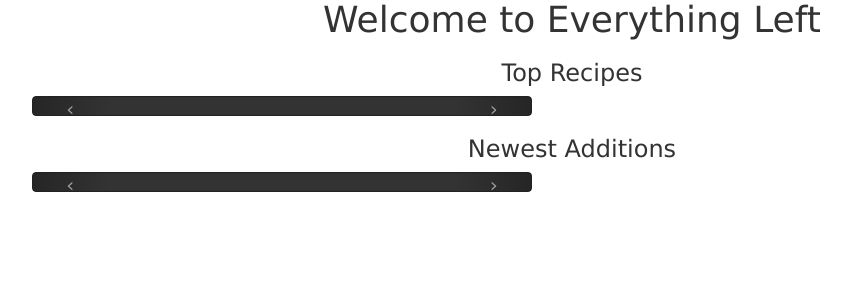
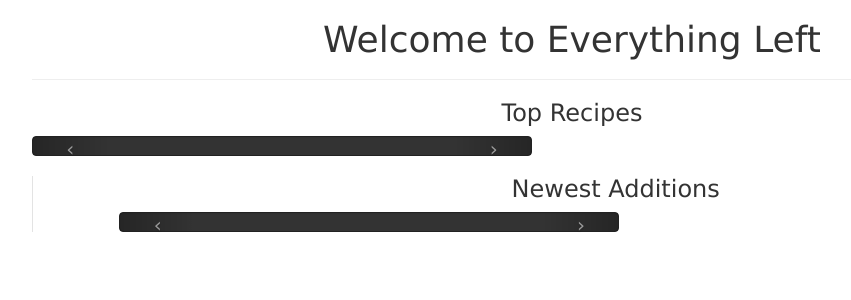
Before and after one commit to JLangowitz/EverythingLeft, a Node server app: page / in a window 1280 px wide. Shown: the part 190-490 px from the top of the page, without its empty margins (68-919 px from the left). Run offline with Node 20, Linux system fonts and the light colour scheme; the visitor is signed in with stand-in values (Sample User, id 1); data that the repository does not hold is empty; some libraries are stand-ins or nearby versions.

Commit message:
prettiness

```diff
--- a/app.js
+++ b/app.js
@@ -109,7 +109,7 @@ app.get('/profile', loginRequired, pullTags, user.profile);
 app.get('/search', loginRequired, pullTags, user.search);
 app.get('/username', loginRequired, pullTags, user.username);
 app.get('/multiselect/update', loginRequired, pullTags, user.update);
-app.get('/preselect', loginRequired, pullTags, user.preselect);
+app.get('/preselect', pullTags, user.preselect);
 app.get('/yummly/update', loginRequired, pullTags, user.yummly_update);
 app.get('/navbar/search', loginRequired, pullTags, user.navbarSearch);
 app.get('/yummly/popover/update', loginRequired, pullTags, user.popover_update);
@@ -122,7 +122,7 @@ app.post('/user/update', loginRequired, pullTags, user.prefs);//Set user prefere
 app.post('/username', loginRequired, pullTags, user.setname);
 app.post('/new/tag', loginRequired, pullTags, user.newtag);
 app.post('/addrecipe/new', loginRequired, pullTags, recipe.makenew);
-app.post('/addfav', loginRequired, recipe.addfav);
+app.post('/addfav', loginRequired, pullTags, recipe.addfav);
 
 http.createServer(app).listen(app.get('port'), function(){
 	console.log("Express server listening on port " + app.get('port'));
@@ -134,7 +134,7 @@ function loginRequired(req, res, next){
 		req.session.url = req.url;
 		console.log("User not authenticated.");
 		//Automatically lead the user to the auth page
-		res.redirect('/auth/google');
+		res.redirect('/login');
 	}
 	else {
 		if(!req.user.username&&req.url!='/username'){
--- a/public/stylesheets/style.css
+++ b/public/stylesheets/style.css
@@ -167,6 +167,20 @@ table.table {
 	vertical-align: middle;
 }
 
+.badge-pop {
+	background-color: #5bb75b;
+	padding-top: 15px;
+	padding-bottom: 15px;
+	padding-left: 15px;
+	padding-right: 15px;
+	font-size: 16pt;
+	border-radius: 12px;
+}
+
+.btn-pop {
+	padding-top: 10px;
+}
+
 .carousel-img {
 	width: 100%;
 	height: 350px;
@@ -175,3 +189,10 @@ table.table {
 .ingredient-table {
 	background-color: #e3e3e3
 }
+
+.content-right {
+	padding-left: 8%;
+	border-left: solid;
+	border-width: 1px;
+	border-color: #e3e3e3;
+}
--- a/routes/user.js
+++ b/routes/user.js
@@ -182,16 +182,16 @@ exports.navbarSearch = function(req, res) {
 
 exports.yummly_update = function(req, res) {
 
-	console.log('query', req.query);
+	// console.log('query', req.query);
 
 	var output = '';
 
 	//get recipes from yummly
 	http.get(req.query.host+req.query.path, function(response) {
-		console.log('response: ', response);
+		// console.log('response: ', response);
   		response.setEncoding('utf8');
 		response.on('data', function(chunk) {
-			console.log('chunk', chunk);
+			// console.log('chunk', chunk);
 			output += chunk;
 		});
 		response.on('end', function() {
--- a/views/_recipes.jade
+++ b/views/_recipes.jade
@@ -1,7 +1,7 @@
 //- _recipes.jade- search results from database
 
-h2 User Submitted Recipes
-if (recipes)
+if (recipes != undefined && recipes.length>0)
+	h2 User Submitted Recipes
 	each recipe in recipes
 		div.row-fluid.well(name=recipe._id)
 			div.span3
@@ -10,7 +10,7 @@ if (recipes)
 					img.img-rounded(src=recipe.image_small)
 				else
 					img.img-rounded(src='http://upload.wikimedia.org/wikipedia/en/d/d1/Image_not_available.png',style='width: 150px; height:100px')
-			div.span9.leftBorder
+			div.span9.content-right
 				h6 Ingredients:
 					if recipe.ingredients
 						each ingredient in recipe.ingredients
--- a/views/_yummly.jade
+++ b/views/_yummly.jade
@@ -1,7 +1,7 @@
 //- _yummly.jade- search results from yummly
 
-h2 Recipes Powered by Yummly
 if (yummly != undefined && yummly.length > 0)
+	h2 Recipes Powered by Yummly
 	each recipe in yummly
 		div.row-fluid.well(name=recipe.id)
 			div.span3
@@ -10,10 +10,8 @@ if (yummly != undefined && yummly.length > 0)
 					img.img-rounded(src=recipe.smallImageUrls[0])
 				else
 					img.img-rounded(src='http://upload.wikimedia.org/wikipedia/en/d/d1/Image_not_available.png',style='width: 150px; height:100px')
-			div.span9.leftBorder
+			div.span9.content-right
 				h6 Ingredients:
 						each ingredient in recipe.ingredients
 							p.inline #{ingredient},
 				button.pull-right.btn.btn-info(data-toggle='popover', title data-content='<div class="progress progress-striped active"><div class="bar" style="width: 100%></div></div>', data-original-title='Loading Recipe...') See More
-else
-	p Yummly recipes go here
--- a/views/index.jade
+++ b/views/index.jade
@@ -6,9 +6,8 @@ block content
 	div(id="container", class='container-fluid')
 		div(class='row-fluid')
 			div(class='span12 text-center')
-				div(id='splash', class='hero-unit')
+				div(id='splash', class='page-header')
 					h1 Welcome to Everything Left
-					h3
 					//- h2 Search for Recipes
 					//- h2 or
 					//- h2 Add Your Own!
@@ -31,7 +30,7 @@ block content
 							a(class='carousel-control right', href='#topCarousel', data-slide='next') &rsaquo;
 						//- else
 						//- 	p There are no top recipes yet!
-					div(class='span6')
+					div(class='span6 content-right')
 						h3 Newest Additions
 						div(id='newCarousel', class='carousel slide well well-dark')
 							//- ol(class='carousel-indicators')
@@ -44,7 +43,7 @@ block content
 												div(class='carousel-caption')
 													h4 #{recipe.name}
 													a(href='/recipe/#{recipe._id}')
-														button.text-center.btn.btn-inverse See Recipe
+														button.text-center.btn.btn-info See Recipe
 							a(class='carousel-control left', href='#newCarousel', data-slide='prev') &lsaquo;
 							a(class='carousel-control right', href='#newCarousel', data-slide='next') &rsaquo;
 
--- a/views/search.jade
+++ b/views/search.jade
@@ -18,9 +18,9 @@ block content
 								include _multiselect
 						div.control-group
 							div.controls
-								button.btn.btn-large.searchButton Search
+								button.btn.btn-inverse.btn-large.searchButton Search
 	div.row-fluid
 		div.container.span5.yummly.padded
 			include _yummly.jade
-		div.container.offset1.span5(id='databaseRecipes')
+		div.container.offset1.span5.content-right(id='databaseRecipes')
 			include _recipes.jade
```
Also changed, not shown: views/add_new.jade (+25 -25 lines), views/recipe.jade (+4 -4 lines).
